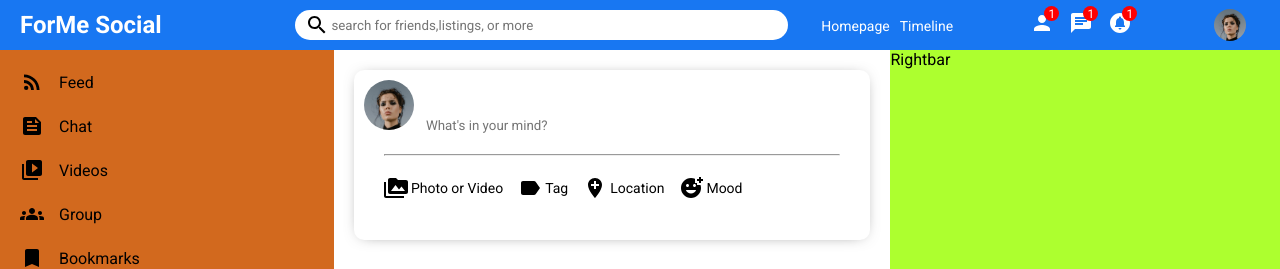
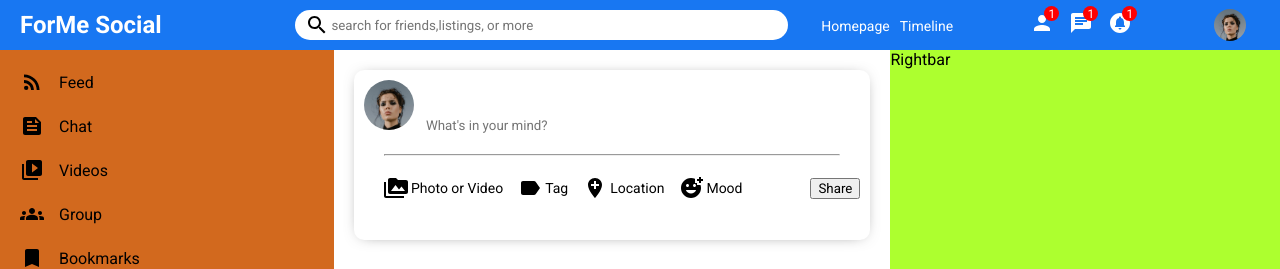
Before and after one commit to morganwestcoding/forme-application, a React (Create React App) app: page / in a window 1280 px wide. Shown: the top 269 px of the page. Built offline with nearby package versions, Linux system fonts and the light colour scheme.

Commit message:
sharebutton

```diff
--- a/src/components/share/Share.jsx
+++ b/src/components/share/Share.jsx
@@ -32,6 +32,7 @@ export default function Share() {
                     <span className="shareOptionText">Mood</span>
                     </div>
                 </div>
+                <button className="shareButton">Share</button>
             </div>
         </div>
     </div>
```
